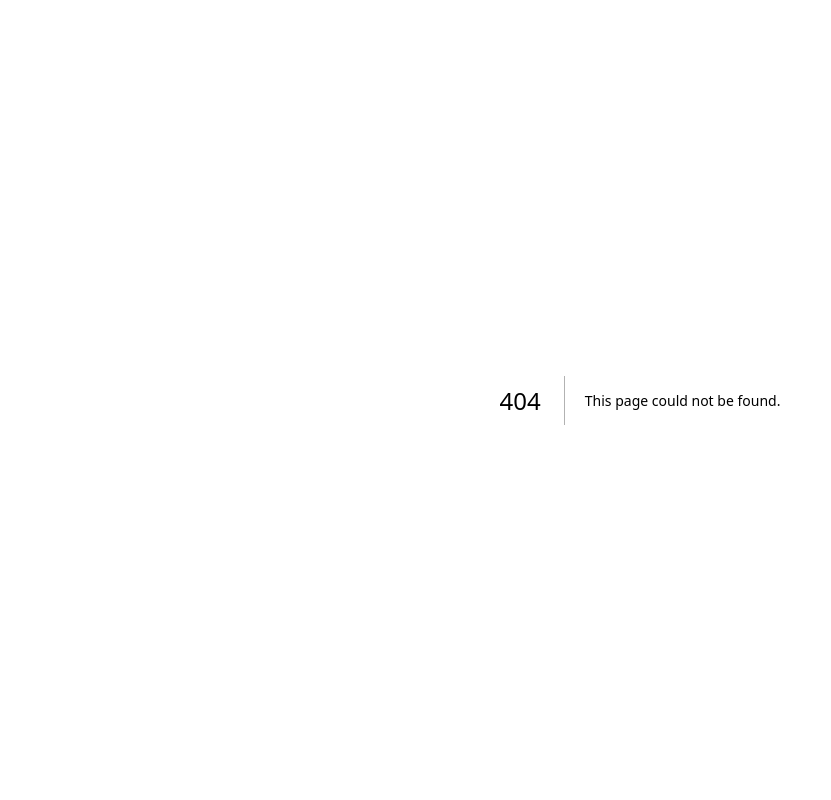
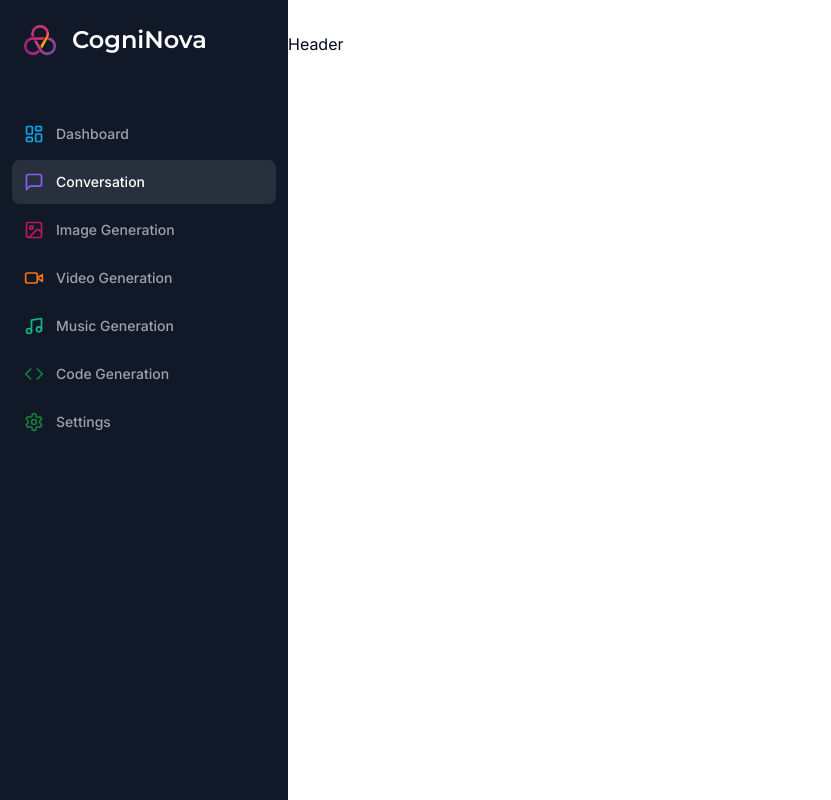
Before and after one commit to The-CodeINN/cogninova, a Next.js app: page /conversation in a window 1280 px wide. Before the commit this address had no page. Shown: the whole page, without its empty margins (0-831 px from the left). Built offline with nearby package versions, Linux system fonts and the light colour scheme.

Commit message:
Feat: Header component

```diff
--- /dev/null
+++ b/app/(dashboard)/(routes)/conversation/page.tsx
@@ -0,0 +1,11 @@
+import Header from '@/components/Header';
+
+const Conversation = () => {
+  return (
+    <div>
+        <Header />
+    </div>
+  );
+};
+
+export default Conversation;
--- /dev/null
+++ b/components/Header.tsx
@@ -0,0 +1,7 @@
+const Header = () => {
+  return (
+    <div>Header</div>
+  )
+}
+
+export default Header
```
